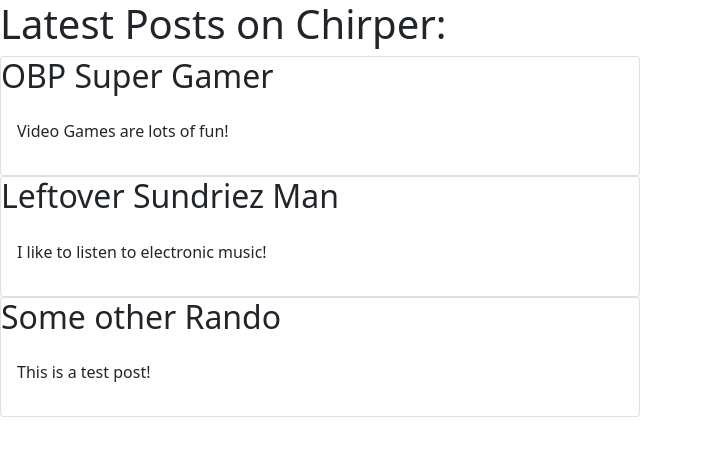
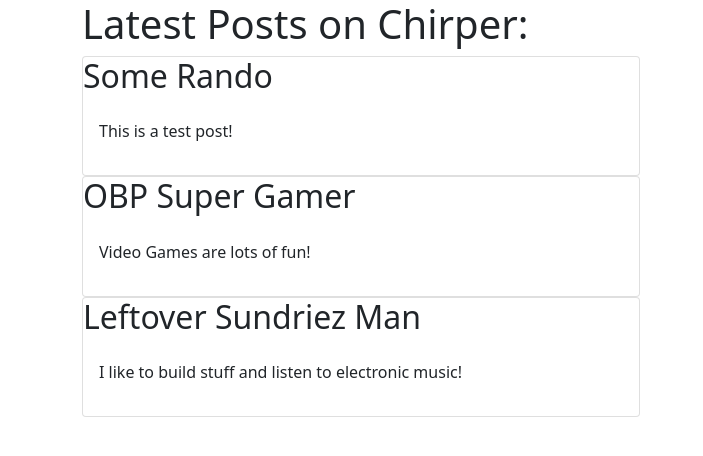
Before and after one commit to OBPSG/React-Lab-Chirper-Front-End, a React (Create React App) app: page / in a window 1280 px wide. Shown: the top 456 px of the page, without its empty margins (0-703 px from the left). Built offline with nearby package versions, Linux system fonts and the light colour scheme.

Commit message:
Got the post component to be converted from an array of post objects

```diff
--- a/src/app.jsx
+++ b/src/app.jsx
@@ -2,12 +2,25 @@ import React from 'react';
 import Post from './components/post';
 
 function App() {
+    const postArr = [
+        {
+            userName: "Some Rando",
+            body: "This is a test post!"
+        },
+        {
+            userName: "OBP Super Gamer",
+            body: "Video Games are lots of fun!"
+        },
+        {
+            userName: "Leftover Sundriez Man",
+            body: "I like to build stuff and listen to electronic music!"
+        }
+    ];
+
     return (
-        <div>
+        <div className="container">
             <h1>Latest Posts on Chirper:</h1>
-            <Post userName="OBP Super Gamer" body="Video Games are lots of fun!"></Post>
-            <Post userName="Leftover Sundriez Man" body="I like to listen to electronic music!"></Post>
-            <Post userName="Some other Rando" body="This is a test post!"></Post>
+            {postArr.map((post) => {return <Post userName={post.userName} body={post.body}></Post>})}
         </div>
     );
 }
```
